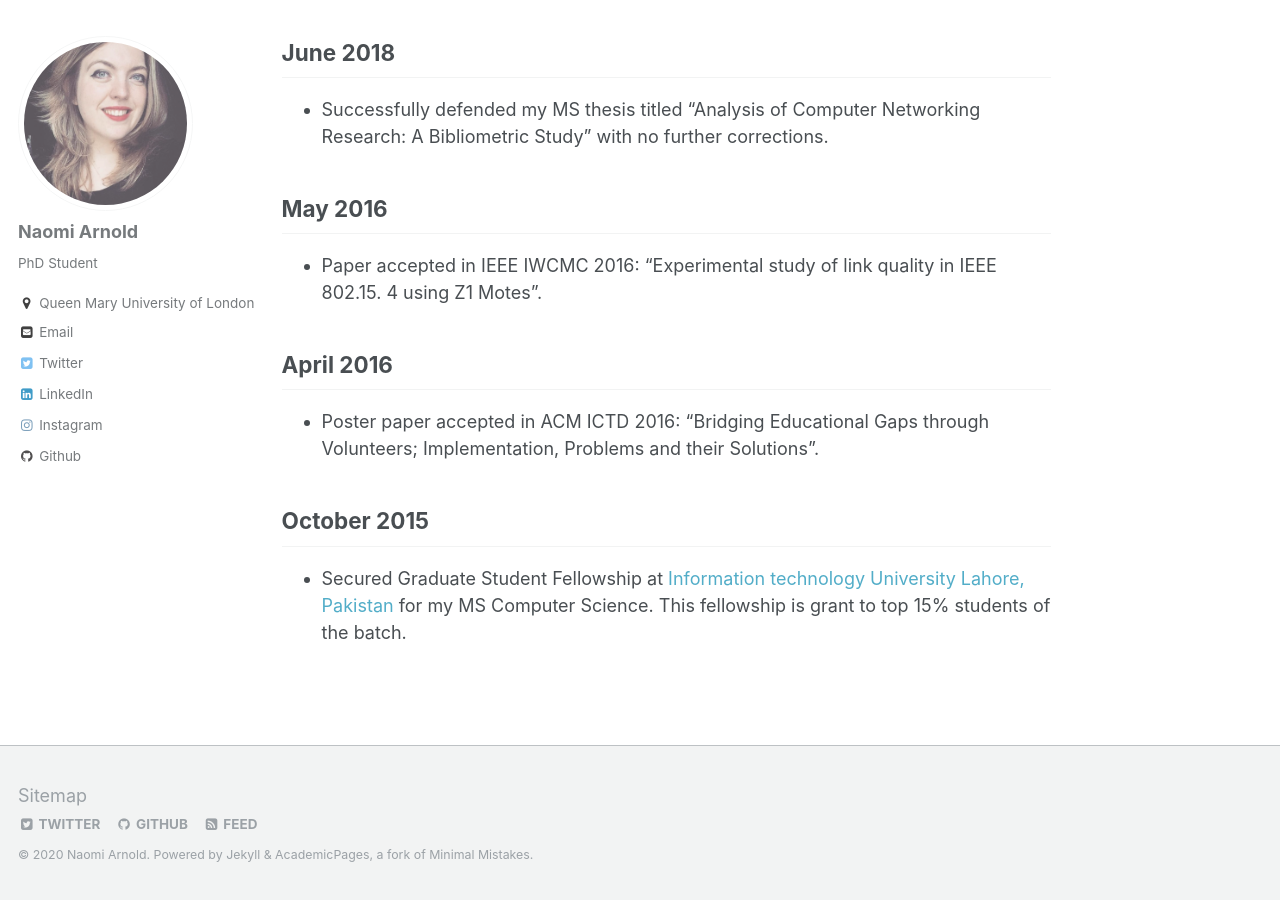
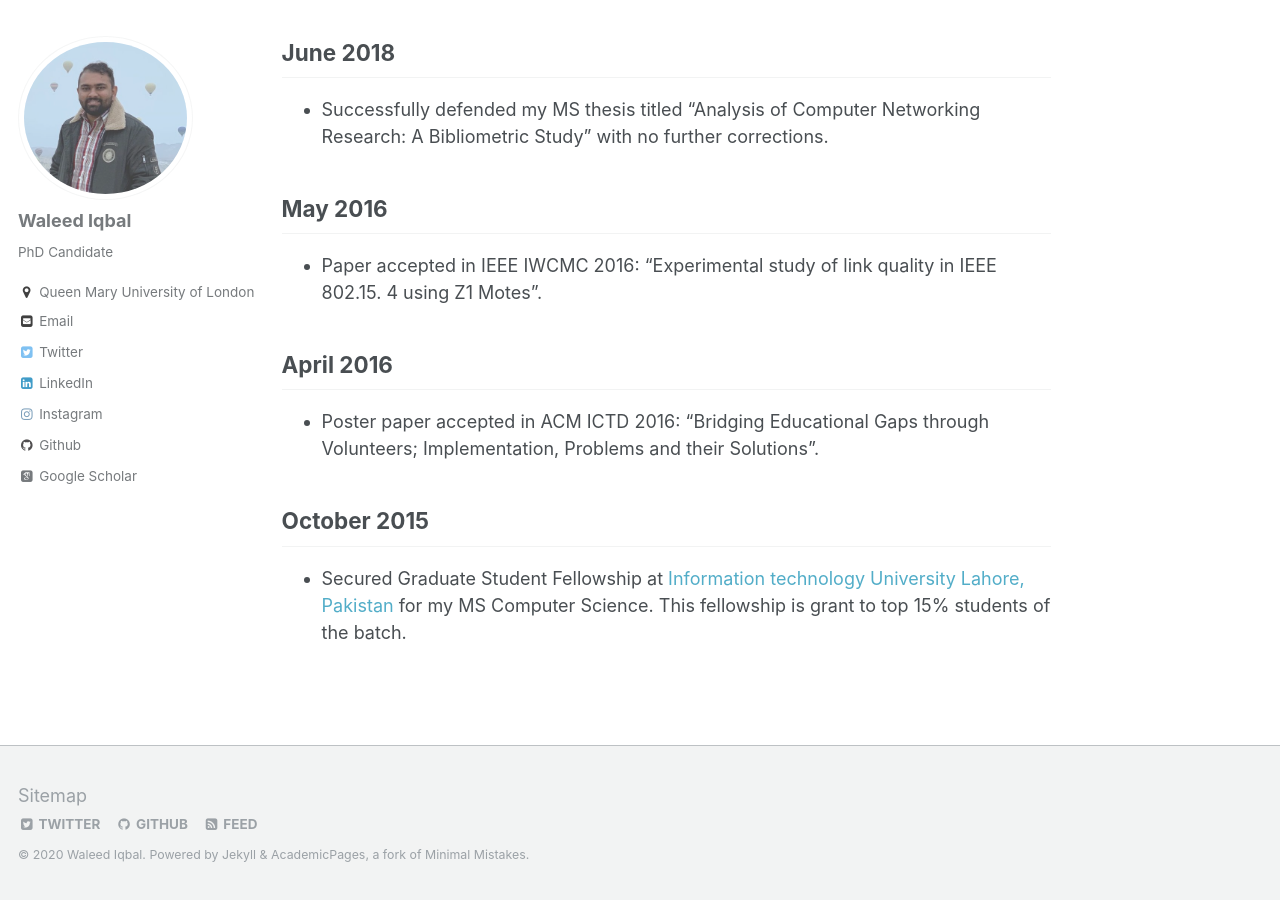
Before and after one commit to waleediqbal411/waleediqbal411.github.io, a Jekyll site: the page built from _pages/about.md, in a window 1280 px wide and 900 px high, scrolled down 932 px. Built offline with Jekyll 4.4.1, drawn with Linux system fonts in a browser that asks for light colours; some web fonts are replaced; some of the changed text lies outside the part shown.

Commit message:
Official Website V1.5

```diff
--- a/_config.yml
+++ b/_config.yml
@@ -7,13 +7,13 @@
 
 # Site Settings
 locale                   : "en-UK"
-title                    : "Naomi Arnold"
+title                    : "Waleed Iqbal"
 title_separator          : "-"
-name                     : &name "Naomi Arnold"
-description              : &description "PhD Student at Queen Mary University of London"
-url                      : https://narnolddd.github.io # the base hostname & protocol for your site e.g. "https://mmistakes.github.io"
+name                     : &name "Waleed Iqbal"
+description              : &description "PhD Candidate at Queen Mary University of London"
+url                      : https://waleediqbal411.github.io # the base hostname & protocol for your site e.g. "https://mmistakes.github.io"
 baseurl                  : "" # the subpath of your site, e.g. "/blog"
-repository               : "narnolddd/narnolddd.github.io"
+repository               : "waleediqbal411/waleediqbal411.github.io"
 teaser                   :  # filename of teaser fallback teaser image placed in /images/, .e.g. "500x300.png"
 breadcrumbs              : false # true, false (default)
 words_per_minute         : 160
@@ -55,7 +55,7 @@ yandex_site_verification :
 
 # Social Sharing
 twitter:
-  username               : &twitter "narnolddd"
+  username               : &twitter "waleediqbal411"
 facebook:
   username               :
   app_id                 :
@@ -78,13 +78,13 @@ analytics:
 
 # Site Author
 author:
-  name             : "Naomi Arnold"
-  avatar           : "biophoto.jpg"
-  bio              : "PhD Student"
+  name             : "Waleed Iqbal"
+  avatar           : "biopic.jpg"
+  bio              : "PhD Candidate"
   location         : "Queen Mary University of London"
   employer         :
-  googlescholar    :
-  email            : "n.a.arnold@qmul.ac.uk"
+  googlescholar    : "https://scholar.google.com/citations?hl=en&user=uXhMEBsAAAAJ"
+  email            : "w.iqbal@qmul.ac.uk"
   uri              :
   bitbucket        :
   codepen          :
@@ -92,19 +92,19 @@ author:
   flickr           :
   facebook         :
   foursquare       :
-  github           : "narnolddd"
+  github           : "waleediqbal411"
   google_plus      :
   keybase          :
-  instagram        : "naomialice96"
+  instagram        : "iam_waleediqbal"
   lastfm           :
-  linkedin         : "https://www.linkedin.com/in/naomi-arnold-68b1ba147/"
+  linkedin         : "https://www.linkedin.com/in/waleediqbal411/"
   orcid            :
   pinterest        :
   soundcloud       :
   stackoverflow    : # http://stackoverflow.com/users/123456/username
   steam            :
   tumblr           :
-  twitter          : "narnolddd"
+  twitter          : "waleediqbal411"
   vine             :
   weibo            :
   xing             :
```
Also changed, not shown: images/biopic.jpg (added), 1 other file.
